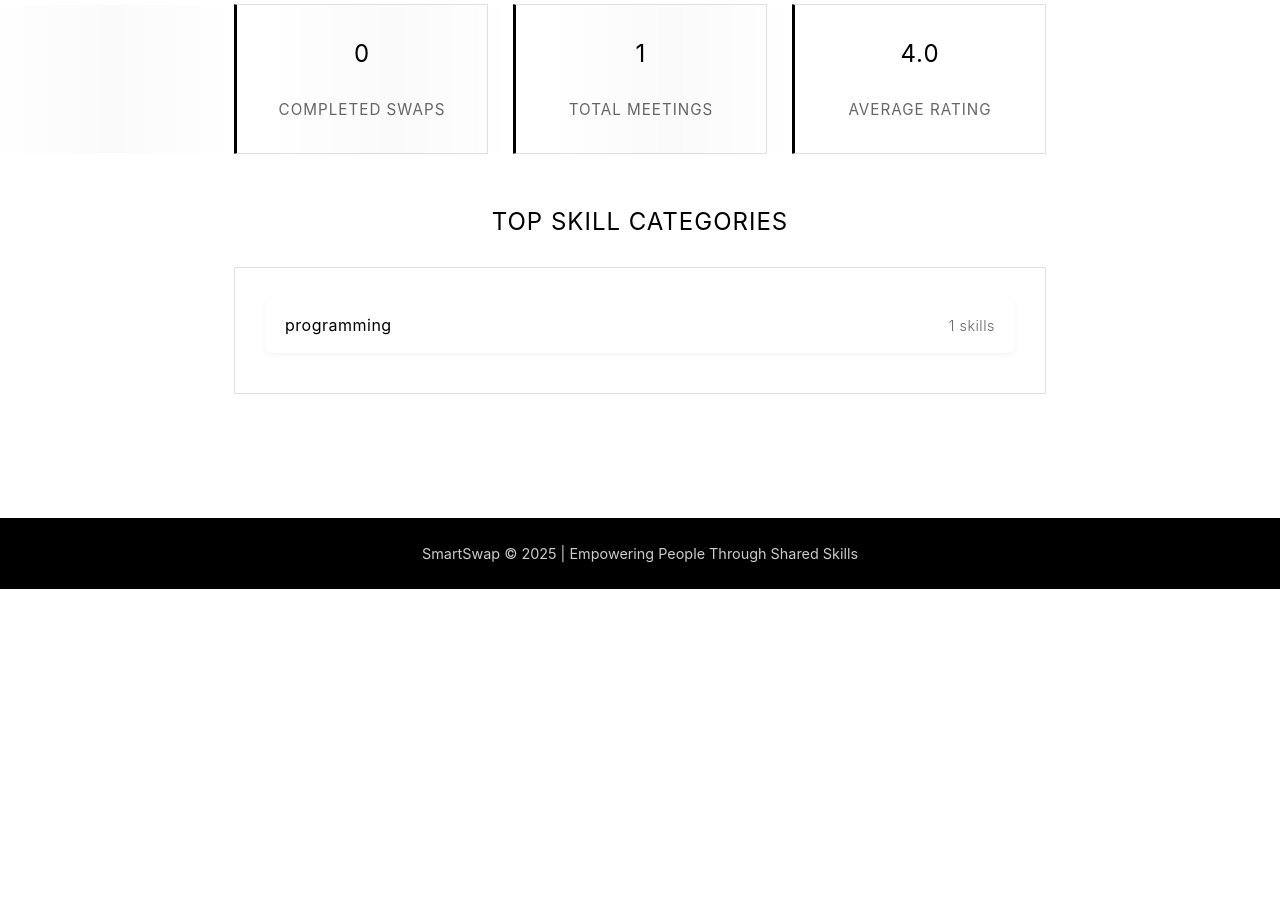
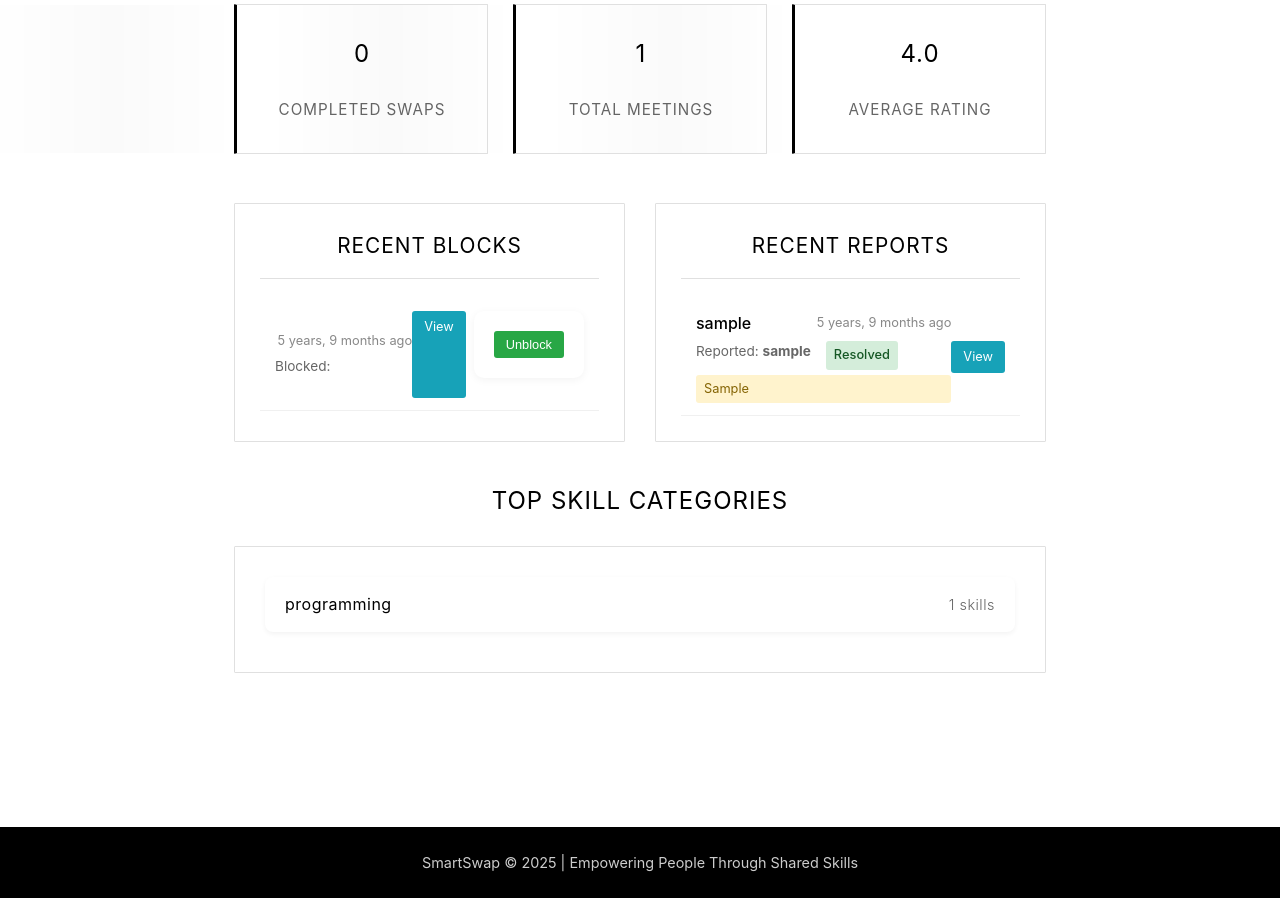
Before and after one commit to EvenceLanga/smart_swap, a Django app: page /admin-dashboard/ in a window 1280 px wide; the page is wider, and only the part inside the window is pictured. Shown: the part 432-1330 px from the top of that part. Before the commit the page ends 1021 px from the top of that part, so only its background shows below. Run offline with Django 5.2, Linux system fonts and the light colour scheme; a user stored in the database is signed in; tables that the repository leaves empty hold one stand-in row (values such as "Sample post").

Commit message:
Force: trigger fresh deployment

```diff
--- a/core/urls.py
+++ b/core/urls.py
@@ -76,7 +76,9 @@ urlpatterns = [
     path('message-requests/', views.message_requests, name='message_requests'),
     path('message-requests/<int:request_id>/accept/', views.accept_message_request, name='accept_message_request'),
     path('message-requests/<int:request_id>/decline/', views.decline_message_request, name='decline_message_request'),
-
+    # urls.py
+    path('admin/unblock-user/<int:block_id>/', views.admin_unblock_user, name='admin_unblock_user'),
+    path('admin/resolve-report/<int:report_id>/', views.resolve_report, name='resolve_report'),
     # Blocking and message request URLs
     path('block-user/<str:username>/', views.block_user, name='block_user'),
     path('unblock-user/<str:username>/', views.unblock_user, name='unblock_user'),
--- a/core/views.py
+++ b/core/views.py
@@ -1425,31 +1425,78 @@ def admin_portal(request):
     """Admin portal dashboard"""
     return render(request, 'core/admin_portal.html')
 
-@staff_member_required
+# views.py
 def admin_dashboard(request):
-    """Admin dashboard with statistics"""
+    if not request.user.is_superuser:
+        return redirect('core:home')
+
+    # Existing data
     total_users = User.objects.count()
     total_skills = Skill.objects.count()
     total_requests = SkillRequest.objects.count()
     completed_swaps = SkillRequest.objects.filter(status='COMPLETED').count()
-    avg_rating = Review.objects.aggregate(Avg('rating'))['rating__avg'] or 0
     total_meetings = Meeting.objects.count()
 
-    popular_categories = (
-        Skill.objects.values('category')
-        .annotate(total=Count('id'))
-        .order_by('-total')[:5]
-    )
-
-    return render(request, 'core/admin_dashboard.html', {
+    # Calculate average rating
+    reviews = Review.objects.all()
+    avg_rating = reviews.aggregate(Avg('rating'))['rating__avg'] or 0
+
+    # Popular categories
+    popular_categories = Skill.objects.values('category').annotate(
+        total=Count('id')
+    ).order_by('-total')[:10]
+
+    # NEW: Recent blocks and reports
+    recent_blocks = UserBlock.objects.all().order_by('-created_at')[:10]
+    recent_reports = Report.objects.all().order_by('-created_at')[:10]
+
+    context = {
         'total_users': total_users,
         'total_skills': total_skills,
         'total_requests': total_requests,
         'completed_swaps': completed_swaps,
-        'avg_rating': round(avg_rating, 2),
         'total_meetings': total_meetings,
+        'avg_rating': avg_rating,
         'popular_categories': popular_categories,
-    })
+        'recent_blocks': recent_blocks,  # NEW
+        'recent_reports': recent_reports,  # NEW
+    }
+
+    return render(request, 'core/admin_dashboard.html', context)
+
+# views.py
+@login_required
+def admin_unblock_user(request, block_id):
+    if not request.user.is_superuser:
+        return redirect('core:home')
+
+    if request.method == 'POST':
+        try:
+            block = UserBlock.objects.get(id=block_id)
+            blocker_username = block.blocker.username
+            blocked_username = block.blocked.username
+            block.delete()
+            messages.success(request, f'Unblocked {blocked_username} for {blocker_username}')
+        except UserBlock.DoesNotExist:
+            messages.error(request, 'Block relationship not found')
+
+    return redirect('core:admin_dashboard')
+
+@login_required
+def resolve_report(request, report_id):
+    if not request.user.is_superuser:
+        return redirect('core:home')
+
+    if request.method == 'POST':
+        try:
+            report = Report.objects.get(id=report_id)
+            report.resolved = True
+            report.save()
+            messages.success(request, f'Report marked as resolved')
+        except Report.DoesNotExist:
+            messages.error(request, 'Report not found')
+
+    return redirect('core:admin_dashboard')
 
 @staff_member_required
 def manage_users(request):
--- a/force_redeploy.txt
+++ b/force_redeploy.txt
@@ -1 +1 @@
-Forcing redeploy at Wed, Nov  5, 2025  8:27:55 PM
+Forcing redeploy at Wed, Nov  5, 2025  8:47:47 PM
--- a/templates/core/admin_dashboard.html
+++ b/templates/core/admin_dashboard.html
@@ -116,6 +116,7 @@
   border-radius: 1px;
   padding: 30px;
   animation: fadeInUp 0.8s ease-out 0.7s both;
+  margin-bottom: 30px;
 }
 
 .category-list ul {
@@ -160,6 +161,144 @@
   padding: 40px 20px;
   color: #666666;
   font-style: italic;
+}
+
+/* Blocked and Reported Users Styles */
+.data-section {
+  display: grid;
+  grid-template-columns: 1fr 1fr;
+  gap: 30px;
+  margin-bottom: 40px;
+}
+
+.data-card {
+  background: #ffffff;
+  border: 1px solid #e0e0e0;
+  border-radius: 1px;
+  padding: 25px;
+  animation: fadeInUp 0.8s ease-out;
+}
+
+.data-card h4 {
+  color: #000000;
+  font-size: 1.3rem;
+  font-weight: 400;
+  letter-spacing: 1px;
+  text-transform: uppercase;
+  margin-bottom: 20px;
+  text-align: center;
+  border-bottom: 1px solid #e0e0e0;
+  padding-bottom: 15px;
+}
+
+.user-item {
+  padding: 12px 15px;
+  border-bottom: 1px solid #f0f0f0;
+  display: flex;
+  justify-content: between;
+  align-items: center;
+  transition: all 0.3s ease;
+}
+
+.user-item:hover {
+  background: #fafafa;
+}
+
+.user-info {
+  flex: 1;
+}
+
+.user-main {
+  display: flex;
+  justify-content: space-between;
+  align-items: center;
+  margin-bottom: 5px;
+}
+
+.username {
+  font-weight: 500;
+  color: #000000;
+}
+
+.timestamp {
+  font-size: 0.8rem;
+  color: #888;
+}
+
+.user-details {
+  font-size: 0.85rem;
+  color: #666;
+  display: flex;
+  gap: 15px;
+}
+
+.reason {
+  background: #fff3cd;
+  padding: 4px 8px;
+  border-radius: 3px;
+  font-size: 0.8rem;
+  color: #856404;
+  margin-top: 5px;
+}
+
+.resolved-badge {
+  background: #d4edda;
+  color: #155724;
+  padding: 4px 8px;
+  border-radius: 3px;
+  font-size: 0.8rem;
+  font-weight: 500;
+}
+
+.unresolved-badge {
+  background: #f8d7da;
+  color: #721c24;
+  padding: 4px 8px;
+  border-radius: 3px;
+  font-size: 0.8rem;
+  font-weight: 500;
+}
+
+.action-buttons {
+  display: flex;
+  gap: 8px;
+}
+
+.btn-small {
+  padding: 6px 12px;
+  font-size: 0.8rem;
+  border: none;
+  border-radius: 3px;
+  cursor: pointer;
+  text-decoration: none;
+  transition: all 0.3s ease;
+}
+
+.btn-resolve {
+  background: #28a745;
+  color: white;
+}
+
+.btn-resolve:hover {
+  background: #218838;
+}
+
+.btn-view {
+  background: #17a2b8;
+  color: white;
+}
+
+.btn-view:hover {
+  background: #138496;
+}
+
+.btn-danger {
+  background: #dc3545;
+  color: white;
+}
+
+.btn-danger:hover {
+  background: #c82333;
 }
 
 /* Animations */
@@ -216,6 +355,11 @@
   .admin-dashboard h2 {
     font-size: 2rem;
   }
+
+  .data-section {
+    grid-template-columns: 1fr;
+    gap: 20px;
+  }
 }
 
 @media (max-width: 480px) {
@@ -235,6 +379,18 @@
     flex-direction: column;
     align-items: flex-start;
     gap: 5px;
+  }
+
+  .user-main {
+    flex-direction: column;
+    align-items: flex-start;
+    gap: 5px;
+  }
+
+  .action-buttons {
+    margin-top: 10px;
+    width: 100%;
+    justify-content: flex-end;
   }
 }
 
@@ -289,6 +445,82 @@
     </a>
   </div>
 
+  <!-- Blocked Users and Reported Users Section -->
+  <div class="data-section">
+    <!-- Blocked Users -->
+    <div class="data-card">
+      <h4>Recent Blocks</h4>
+      {% if recent_blocks %}
+        {% for block in recent_blocks %}
+        <div class="user-item">
+          <div class="user-info">
+            <div class="user-main">
+              <span class="username">{{ block.blocker.username }}</span>
+              <span class="timestamp">{{ block.created_at|timesince }} ago</span>
+            </div>
+            <div class="user-details">
+              <span>Blocked: <strong>{{ block.blocked.username }}</strong></span>
+            </div>
+          </div>
+          <div class="action-buttons">
+            <a href="{% url 'core:view_profile' block.blocked.id %}" class="btn-small btn-view">View</a>
+            <form method="post" action="{% url 'core:admin_unblock_user' block.id %}" style="display: inline;">
+              {% csrf_token %}
+              <button type="submit" class="btn-small btn-resolve" onclick="return confirm('Unblock {{ block.blocked.username }}?')">Unblock</button>
+            </form>
+          </div>
+        </div>
+        {% endfor %}
+      {% else %}
+        <div class="empty-state">
+          <p>No blocks found</p>
+        </div>
+      {% endif %}
+    </div>
+
+    <!-- Reported Users -->
+    <div class="data-card">
+      <h4>Recent Reports</h4>
+      {% if recent_reports %}
+        {% for report in recent_reports %}
+        <div class="user-item">
+          <div class="user-info">
+            <div class="user-main">
+              <span class="username">{{ report.reporter.username }}</span>
+              <span class="timestamp">{{ report.created_at|timesince }} ago</span>
+            </div>
+            <div class="user-details">
+              <span>Reported: <strong>{{ report.reported_user.username }}</strong></span>
+              {% if report.resolved %}
+                <span class="resolved-badge">Resolved</span>
+              {% else %}
+                <span class="unresolved-badge">Unresolved</span>
+              {% endif %}
+            </div>
+            <div class="reason">
+              {{ report.reason|truncatewords:10 }}
+            </div>
+          </div>
+          <div class="action-buttons">
+            <a href="{% url 'core:view_profile' report.reported_user.id %}" class="btn-small btn-view">View</a>
+            {% if not report.resolved %}
+            <form method="post" action="{% url 'core:resolve_report' report.id %}" style="display: inline;">
+              {% csrf_token %}
+              <button type="submit" class="btn-small btn-resolve">Resolve</button>
+            </form>
+            {% endif %}
+          </div>
+        </div>
+        {% endfor %}
+      {% else %}
+        <div class="empty-state">
+          <p>No reports found</p>
+        </div>
+      {% endif %}
+    </div>
+  </div>
+
+  <!-- Top Skill Categories -->
   <h3>Top Skill Categories</h3>
   <div class="category-list">
     {% if popular_categories %}
```
